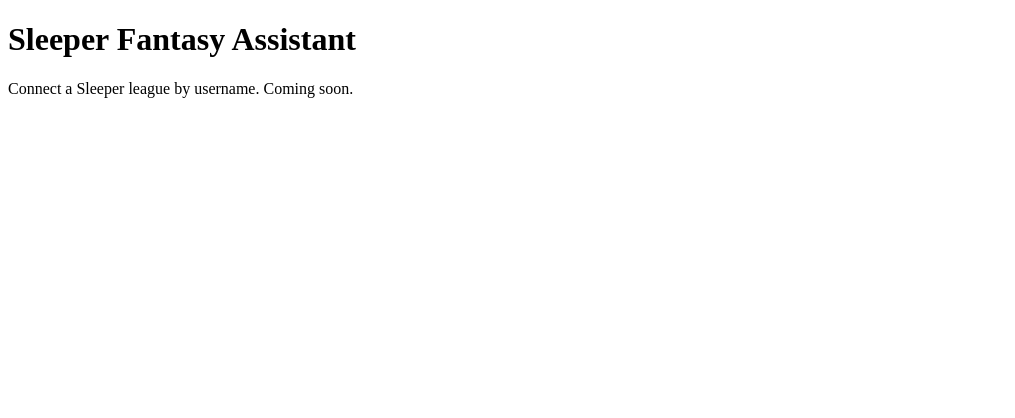
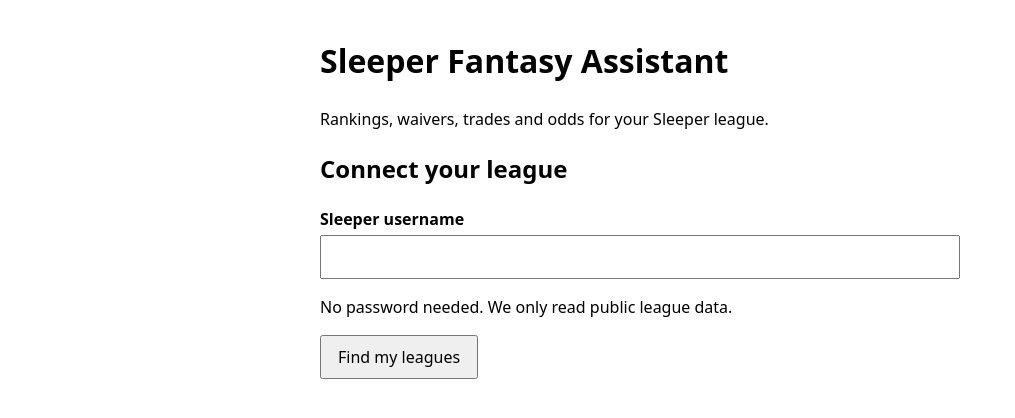
Before and after one commit to ColeRowellLove/sleeper-fantasy-assistant, a Next.js app in the folder frontend/: page / in a window 1280 px wide. Shown: the top 418 px of the page, without its empty margins (0-1015 px from the left). Built offline with nearby package versions, Linux system fonts and the light colour scheme.

Commit message:
feat: connect-by-username UI
Closes #11

Co-Authored-By: Claude Sonnet 5.5 <noreply@anthropic.com>

```diff
--- /dev/null
+++ b/frontend/app/globals.css
@@ -0,0 +1,78 @@
+:root {
+  color-scheme: light dark;
+  --focus: #0b5fff;
+}
+
+body {
+  font-family: system-ui, -apple-system, "Segoe UI", sans-serif;
+  line-height: 1.5;
+  margin: 0 auto;
+  max-width: 40rem;
+  padding: 1rem;
+}
+
+label {
+  display: block;
+  font-weight: 600;
+  margin-bottom: 0.25rem;
+}
+
+input {
+  box-sizing: border-box;
+  font: inherit;
+  min-height: 2.75rem; /* 44px touch target */
+  padding: 0.25rem 0.5rem;
+  width: 100%;
+}
+
+button {
+  font: inherit;
+  min-height: 2.75rem;
+  min-width: 2.75rem;
+  padding: 0.25rem 1rem;
+}
+
+button[aria-disabled="true"] {
+  cursor: progress;
+  opacity: 0.7;
+}
+
+ul {
+  list-style: none;
+  padding: 0;
+}
+
+li + li {
+  margin-top: 0.5rem;
+}
+
+:focus-visible {
+  outline: 3px solid var(--focus);
+  outline-offset: 2px;
+}
+
+input[aria-invalid="true"] {
+  border: 2px solid #b00020;
+}
+
+[role="alert"] {
+  color: #b00020;
+}
+
+@media (prefers-color-scheme: dark) {
+  :root {
+    --focus: #8ab4ff;
+  }
+  [role="alert"],
+  input[aria-invalid="true"] {
+    color: #ff8a80;
+    border-color: #ff8a80;
+  }
+}
+
+@media (prefers-reduced-motion: reduce) {
+  * {
+    animation: none !important;
+    transition: none !important;
+  }
+}
--- a/frontend/app/layout.tsx
+++ b/frontend/app/layout.tsx
@@ -1,4 +1,6 @@
 import type { ReactNode } from "react";
+
+import "./globals.css";
 
 export const metadata = {
   title: "Sleeper Fantasy Assistant",
--- a/frontend/app/page.tsx
+++ b/frontend/app/page.tsx
@@ -1,8 +1,11 @@
+import ConnectForm from "../components/ConnectForm";
+
 export default function Home() {
   return (
     <main>
       <h1>Sleeper Fantasy Assistant</h1>
-      <p>Connect a Sleeper league by username. Coming soon.</p>
+      <p>Rankings, waivers, trades and odds for your Sleeper league.</p>
+      <ConnectForm />
     </main>
   );
 }
--- /dev/null
+++ b/frontend/components/ConnectForm.tsx
@@ -0,0 +1,134 @@
+"use client";
+
+import { useEffect, useRef, useState } from "react";
+
+import {
+  ApiError,
+  connectLeague,
+  isValidUsername,
+  listLeagues,
+  type ConnectedLeague,
+  type LeagueSummary,
+} from "../lib/api";
+
+type Step =
+  | { kind: "username" }
+  | { kind: "pick"; leagues: LeagueSummary[] }
+  | { kind: "connected"; league: ConnectedLeague };
+
+export default function ConnectForm() {
+  const [username, setUsername] = useState("");
+  const [step, setStep] = useState<Step>({ kind: "username" });
+  const [error, setError] = useState<string | null>(null);
+  const [busy, setBusy] = useState(false);
+  const pickRef = useRef<HTMLParagraphElement>(null);
+  const connectedRef = useRef<HTMLParagraphElement>(null);
+  const usernameRef = useRef<HTMLInputElement>(null);
+
+  // Moving to a new step replaces the controls the user was on, so move focus to the new content.
+  useEffect(() => {
+    if (step.kind === "pick") pickRef.current?.focus();
+    if (step.kind === "connected") connectedRef.current?.focus();
+  }, [step.kind]);
+
+  async function run(action: () => Promise<void>) {
+    if (busy) return; // aria-disabled buttons stay focusable, so guard against double submits
+    setBusy(true);
+    setError(null);
+    try {
+      await action();
+    } catch (e) {
+      setError(e instanceof ApiError ? e.message : "Something went wrong. Please try again.");
+    } finally {
+      setBusy(false);
+    }
+  }
+
+  function findLeagues(event: React.FormEvent) {
+    event.preventDefault();
+    const name = username.trim();
+    if (!isValidUsername(name)) {
+      setError("Enter your Sleeper username (letters, numbers, underscores or periods).");
+      usernameRef.current?.focus();
+      return;
+    }
+    void run(async () => {
+      const leagues = await listLeagues(name);
+      if (leagues.length === 0) {
+        setError("No leagues found for that username this season.");
+        return;
+      }
+      setStep({ kind: "pick", leagues });
+    });
+  }
+
+  function connect(leagueId: string) {
+    void run(async () => setStep({ kind: "connected", league: await connectLeague(leagueId) }));
+  }
+
+  return (
+    <section aria-labelledby="connect-heading">
+      <h2 id="connect-heading">Connect your league</h2>
+
+      {step.kind === "username" && (
+        <form onSubmit={findLeagues} noValidate>
+          <label htmlFor="username">Sleeper username</label>
+          <input
+            id="username"
+            name="username"
+            ref={usernameRef}
+            autoComplete="off"
+            autoCapitalize="none"
+            spellCheck={false}
+            value={username}
+            onChange={(e) => setUsername(e.target.value)}
+            aria-describedby={error ? "username-help connect-error" : "username-help"}
+            aria-invalid={error ? true : undefined}
+          />
+          <p id="username-help">No password needed. We only read public league data.</p>
+          <button type="submit" aria-disabled={busy}>
+            {busy ? "Looking…" : "Find my leagues"}
+          </button>
+        </form>
+      )}
+
+      {step.kind === "pick" && (
+        <div>
+          <p id="pick-help" ref={pickRef} tabIndex={-1}>
+            Choose a league to connect:
+          </p>
+          <ul aria-labelledby="pick-help">
+            {step.leagues.map((league) => (
+              <li key={league.league_id}>
+                <button type="button" aria-disabled={busy} onClick={() => connect(league.league_id)}>
+                  {league.name} ({league.season}, {league.total_rosters} teams)
+                </button>
+              </li>
+            ))}
+          </ul>
+          <button type="button" onClick={() => setStep({ kind: "username" })}>
+            Use a different username
+          </button>
+        </div>
+      )}
+
+      {step.kind === "connected" && (
+        <div>
+          <p ref={connectedRef} tabIndex={-1}>
+            Connected <strong>{step.league.name}</strong>. Reception scoring:{" "}
+            {step.league.rules.reception_scoring}; {step.league.rules.uses_faab ? "FAAB" : "priority"}{" "}
+            waivers.
+          </p>
+          <a href={`/league/${encodeURIComponent(step.league.league_id)}`}>Open league dashboard</a>
+        </div>
+      )}
+
+      <p id="connect-error" role="alert">
+        {error}
+      </p>
+      <p role="status" aria-live="polite">
+        {busy ? "Working…" : ""}
+      </p>
+    </section>
+  );
+}
--- /dev/null
+++ b/frontend/lib/api.ts
@@ -0,0 +1,46 @@
+export interface LeagueSummary {
+  league_id: string;
+  name: string;
+  season: string;
+  total_rosters: number;
+}
+
+export interface ConnectedLeague extends LeagueSummary {
+  rules: {
+    reception_scoring: string;
+    uses_faab: boolean;
+    trade_deadline_week: number | null;
+    playoff_teams: number | null;
+  };
+}
+
+export class ApiError extends Error {}
+
+const USERNAME_RE = /^[A-Za-z0-9_.]{1,40}$/;
+
+async function request<T>(path: string, init?: RequestInit): Promise<T> {
+  let res: Response;
+  try {
+    res = await fetch(path, init);
+  } catch {
+    throw new ApiError("Could not reach the server. Please try again.");
+  }
+  if (!res.ok) {
+    if (res.status === 404) throw new ApiError("We couldn't find that on Sleeper.");
+    if (res.status === 422) throw new ApiError("That doesn't look right. Please check it.");
+    throw new ApiError("Sleeper is unavailable right now. Please try again shortly.");
+  }
+  return (await res.json()) as T;
+}
+
+export function isValidUsername(username: string): boolean {
+  return USERNAME_RE.test(username);
+}
+
+export function listLeagues(username: string): Promise<LeagueSummary[]> {
+  return request(`/api/users/${encodeURIComponent(username)}/leagues`);
+}
+
+export function connectLeague(leagueId: string): Promise<ConnectedLeague> {
+  return request(`/api/leagues/${encodeURIComponent(leagueId)}/connect`, { method: "POST" });
+}
--- a/frontend/next.config.ts
+++ b/frontend/next.config.ts
@@ -1,5 +1,12 @@
 import type { NextConfig } from "next";
 
-const nextConfig: NextConfig = {};
+// The browser only talks to this origin; Next proxies /api/* to the backend (no CORS needed).
+const API_URL = process.env.API_URL ?? "http://localhost:8000";
+
+const nextConfig: NextConfig = {
+  async rewrites() {
+    return [{ source: "/api/:path*", destination: `${API_URL}/api/:path*` }];
+  },
+};
 
 export default nextConfig;
```
Also changed, not shown: frontend/scripts/screenshots.mjs (+9 -2 lines), 1 other file (tests, documents, lock files or other folders).
